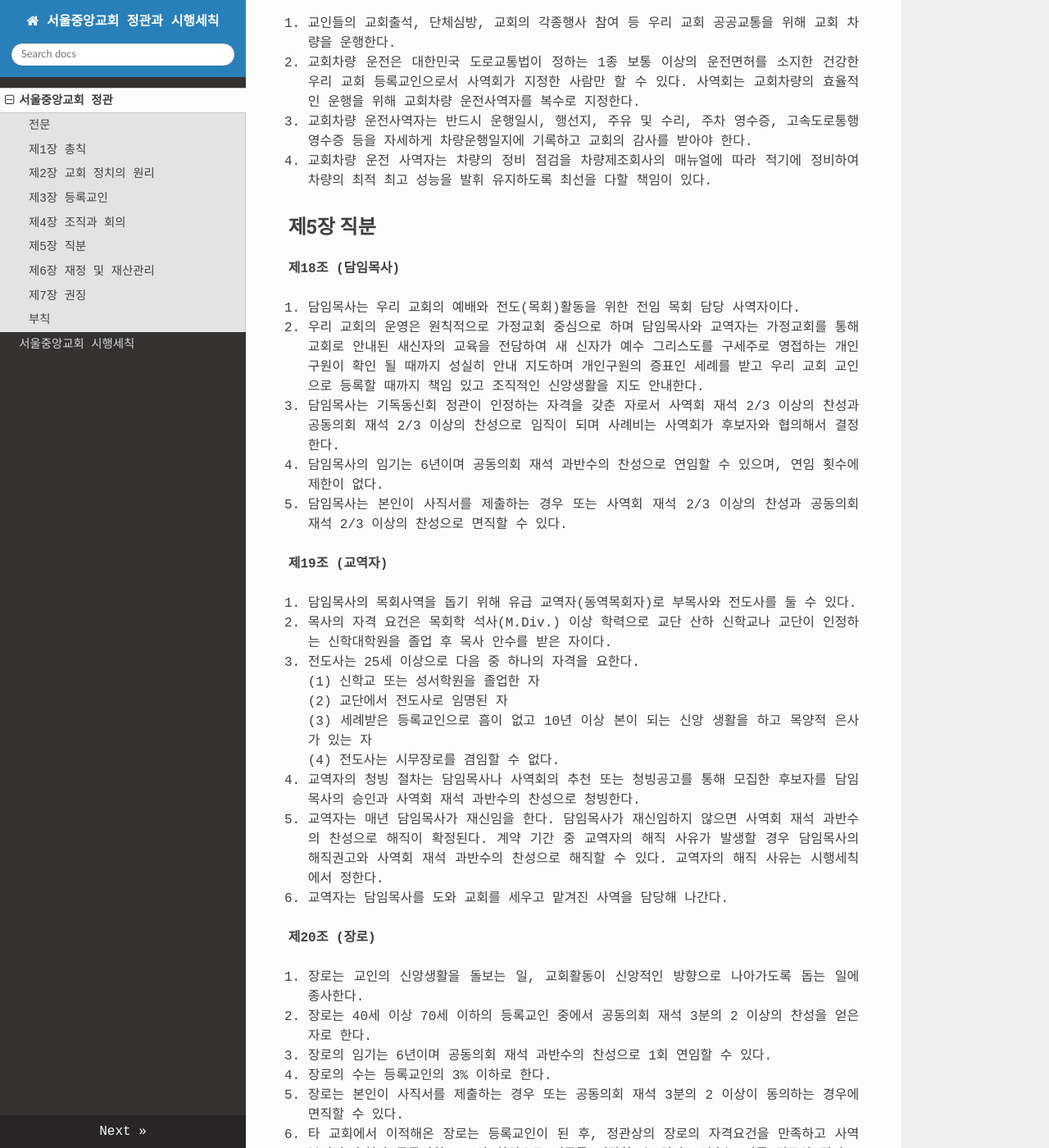
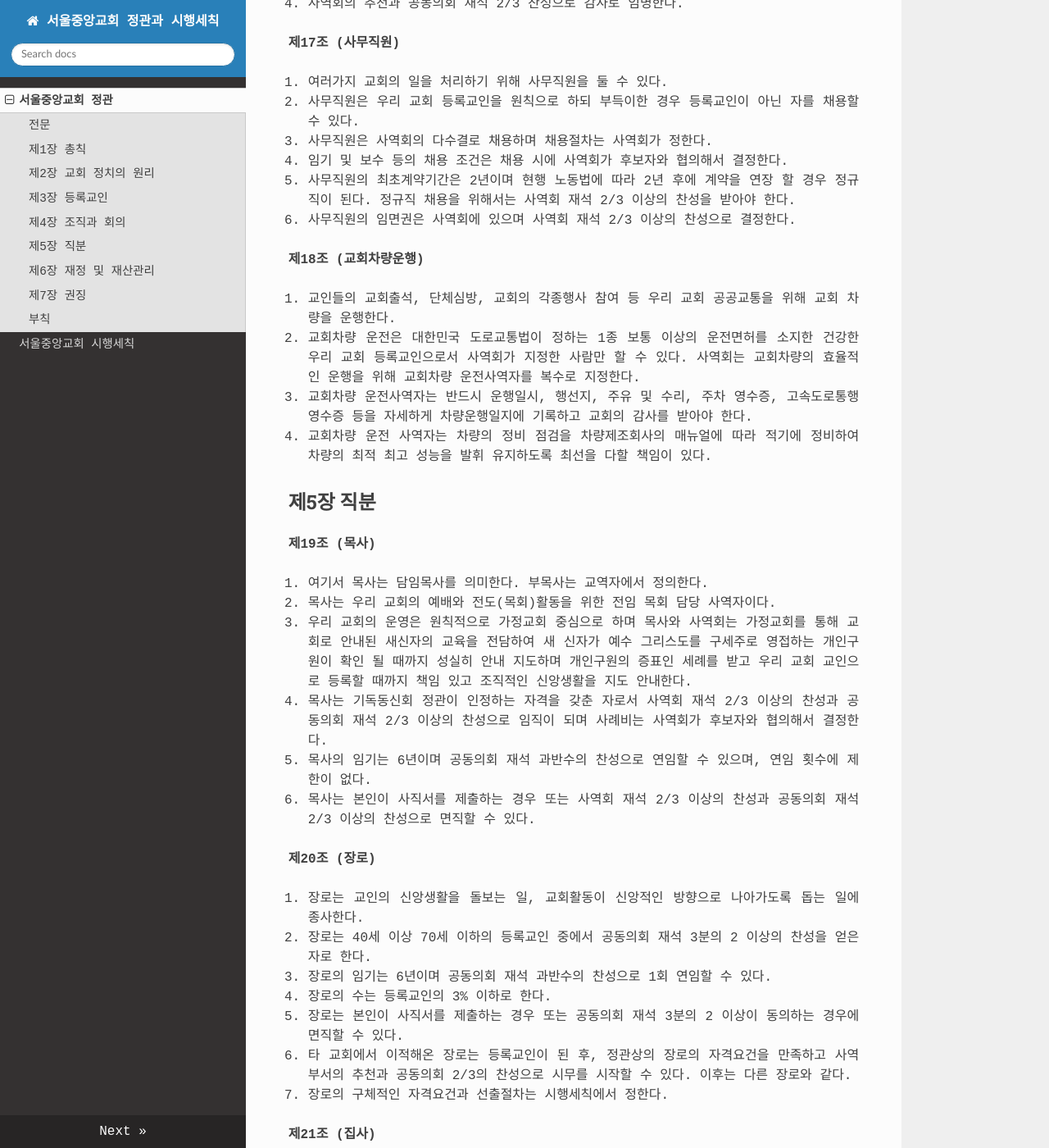
Before and after one commit to w0nse0k/seoul-bylaws, an MkDocs documentation site: the page built from docs/constitution.md, in a window 1280 px wide and 1400 px high, scrolled down 3830 px. Shown: the whole window at 82% size. Built offline with MkDocs 1.6.1, drawn with Linux system fonts in a browser that asks for light colours; nearby versions of some CDN libraries; some of the changed text lies outside the part shown.

Commit message:
브랜치 커밋

```diff
--- a/docs/constitution.md
+++ b/docs/constitution.md
@@ -1,6 +1,6 @@
 # 서울중앙교회 정관
 
-(정관 제4호, 2016.11.27 공동의회, 일부개정)
+(정관 제3호, 2014.11.16 공동의회, 전부개정)
 
 ## 전문
 
@@ -72,7 +72,7 @@
 1. 사역회는 우리 교회의 유일한 운영기관으로 여러 개의 사역부서를 둔다.
 2. 각 부서는 우리 교회 행정을 의결하고 집행하는 기본 단위로서 그 운영의 자율성이 최대한 보장된다.
 3. 사역회의 회원구성은 다음과 같다.
-   (1) 담임목사와 교역자(동역목회자)
+   (1) 담임목사와 부목사
    (2) 각 사역부서의 시무장로와 안수집사
 4. 사역회는 회원 2/3 이상의 참석이 있어야 의결이 가능하다.
 5. 사역회장은 담임목사이며, 담임목사 부재시에는 사역회의 대표 사역부장이 사역회장을 대행한다. 담임목사는 사역부장을 겸임할 수 없다.
@@ -90,14 +90,14 @@
     (5) 예산과 결산 심의
     (6) 교회 재산 관리
     (7) 공동의회가 위임한 사안 심의
-    (8) 교회정관과 시행세칙 제정 및 수정을 위한 심의 (위원회를 둘 수 있다)
+    (8) 교회정관과 시행세칙 제정 및 수정을 위한 심의
     (9) 새로운 사역에 대한 심의
-    (10) 교단 임원 선출을 위한 총대 결정. 총대 선발방법은 시행세칙에서 정한다.
+    (10) 교단 임원 선출을 위한 총대 결정
     (11) 각 사역부서에서 직분자(장로와 집사)의 후보 추천
     (12) 각 사역부서에서 사역부장의 선출과 해임
     (13) 직분자와 교인의 권징에 대한 심의
-    (14) 담임목사, 교역자의 선출과 해임 심의
-    (15) 교회 직원의 채용 및 해직
+    (14) 담임목사, 부목사의 선출과 해임 심의
+    (15) 교회 직원의 채용
     (16) 필요한 부서나 위원회의 구성과 해체
 
 **제14조 (가정교회)**
@@ -112,14 +112,27 @@
 6. 모든 교인들은 목장을 선택할 자유를 가진다.
 7. 목원은 목자를 존경하고 신뢰하며 목자는 목원을 진실하게 섬기고 합심하여 영혼을 구원하는 사역에 최선을 다해야 한다.
 
-**제15조 (감사)**
+**제15조 (교역자)**
+
+1. 담임목사의 목회사역을 돕기 위해 유급 교역자로 부목사와 전도사를 둘 수 있다.
+2. 부목사의 자격 요건은 목회학 석사(M.Div.) 이상 학력으로 교단 산하 신학교나 교단이 인정하는 신학대학원을 졸업 후 목사 안수를 받은
+   자이다.
+3. 전도사는 25세 이상으로 다음 중 하나의 자격을 요한다.
+   (1) 신학교 또는 성서학원을 졸업한 자
+   (2) 교단에서 전도사로 임명된 자
+   (3) 세례받은 등록교인으로 흠이 없고 10년 이상 본이 되는 신앙 생활을 하고 목양적 은사가 있는 자
+4. 교역자의 청빙 절차는 담임목사나 사역회의 추천과 사역회 재석 2/3의 찬성으로 한다.
+5. 교역자는 매년 사역회에서 재신임을 한다. 사역회 재석 과반수의 찬성으로 재신임되며, 사역회에서 재신임 안되면 해임된다.
+6. 전도사는 시무장로를 겸임할 수 없다.
+
+**제16조 (감사)**
 
 1. 교회의 재정 운영 감사를 위해 감사를 2명 선출해야 한다.
 2. 감사의 임기는 3년이다.
 3. 감사는 매년 1월 예결산 공동의회 때 감사보고서를 발표해야 한다.
 4. 사역회의 추천과 공동의회 재석 2/3 찬성으로 감사로 임명한다.
 
-**제16조 (사무직원)**
+**제17조 (사무직원)**
 
 1. 여러가지 교회의 일을 처리하기 위해 사무직원을 둘 수 있다.
 2. 사무직원은 우리 교회 등록교인을 원칙으로 하되 부득이한 경우 등록교인이 아닌 자를 채용할 수 있다.
@@ -127,10 +140,9 @@
 4. 임기 및 보수 등의 채용 조건은 채용 시에 사역회가 후보자와 협의해서 결정한다.
 5. 사무직원의 최초계약기간은 2년이며 현행 노동법에 따라 2년 후에 계약을 연장 할 경우 정규직이 된다. 정규직 채용을 위해서는 사역회 재석
    2/3 이상의 찬성을 받아야 한다.
-6. 사무직원의 임면권은 사역회에 있으며 사역회 재석 과반수의 찬성으로 결정한다.
-7. 사무직원의 정년 퇴직은 만 60세로 한다.
+6. 사무직원의 임면권은 사역회에 있으며 사역회 재석 2/3 이상의 찬성으로 결정한다.
 
-**제17조 (교회차량운행)**
+**제18조 (교회차량운행)**
 
 1. 교인들의 교회출석, 단체심방, 교회의 각종행사 참여 등 우리 교회 공공교통을 위해 교회 차량을 운행한다.
 2. 교회차량 운전은 대한민국 도로교통법이 정하는 1종 보통 이상의 운전면허를 소지한 건강한 우리 교회 등록교인으로서 사역회가 지정한 사람만 할
@@ -142,33 +154,17 @@
 
 ## 제5장 직분
 
-**제18조 (담임목사)**
+**제19조 (목사)**
 
-1. 담임목사는 우리 교회의 예배와 전도(목회)활동을 위한 전임 목회 담당 사역자이다.
-2. 우리 교회의 운영은 원칙적으로 가정교회 중심으로 하며 담임목사와 교역자는 가정교회를 통해 교회로 안내된 새신자의 교육을 전담하여 새 신자가
+1. 여기서 목사는 담임목사를 의미한다. 부목사는 교역자에서 정의한다.
+2. 목사는 우리 교회의 예배와 전도(목회)활동을 위한 전임 목회 담당 사역자이다.
+3. 우리 교회의 운영은 원칙적으로 가정교회 중심으로 하며 목사와 사역회는 가정교회를 통해 교회로 안내된 새신자의 교육을 전담하여 새 신자가
    예수 그리스도를 구세주로 영접하는 개인구원이 확인 될 때까지 성실히 안내 지도하며 개인구원의 증표인 세례를 받고 우리 교회 교인으로 등록할
    때까지 책임 있고 조직적인 신앙생활을 지도 안내한다.
-3. 담임목사는 기독동신회 정관이 인정하는 자격을 갖춘 자로서 사역회 재석 2/3 이상의 찬성과 공동의회 재석 2/3 이상의 찬성으로 임직이
-   되며 사례비는 사역회가 후보자와 협의해서 결정한다.
-4. 담임목사의 임기는 6년이며 공동의회 재석 과반수의 찬성으로 연임할 수 있으며, 연임 횟수에 제한이 없다.
-5. 담임목사는 본인이 사직서를 제출하는 경우 또는 사역회 재석 2/3 이상의 찬성과 공동의회 재석 2/3 이상의 찬성으로 면직할 수 있다.
-
-**제19조 (교역자)**
-
-1. 담임목사의 목회사역을 돕기 위해 유급 교역자(동역목회자)로 부목사와 전도사를 둘 수 있다.
-2. 목사의 자격 요건은 목회학 석사(M.Div.) 이상 학력으로 교단 산하 신학교나 교단이 인정하는 신학대학원을 졸업 후 목사 안수를 받은
-   자이다.
-3. 전도사는 25세 이상으로 다음 중 하나의 자격을 요한다.
-   (1) 신학교 또는 성서학원을 졸업한 자
-   (2) 교단에서 전도사로 임명된 자
-   (3) 세례받은 등록교인으로 흠이 없고 10년 이상 본이 되는 신앙 생활을 하고 목양적 은사가 있는 자
-   (4) 전도사는 시무장로를 겸임할 수 없다.
-4. 교역자의 청빙 절차는 담임목사나 사역회의 추천 또는 청빙공고를 통해 모집한 후보자를 담임목사의 승인과 사역회 재석 과반수의 찬성으로
-   청빙한다.
-5. 교역자는 매년 담임목사가 재신임을 한다. 담임목사가 재신임하지 않으면 사역회 재석 과반수의 찬성으로 해직이 확정된다. 계약 기간 중
-   교역자의 해직 사유가 발생할 경우 담임목사의 해직권고와 사역회 재석 과반수의 찬성으로 해직할 수 있다. 교역자의 해직 사유는 시행세칙에서
-   정한다.
-6. 교역자는 담임목사를 도와 교회를 세우고 맡겨진 사역을 담당해 나간다.
+4. 목사는 기독동신회 정관이 인정하는 자격을 갖춘 자로서 사역회 재석 2/3 이상의 찬성과 공동의회 재석 2/3 이상의 찬성으로 임직이 되며
+   사례비는 사역회가 후보자와 협의해서 결정한다.
+5. 목사의 임기는 6년이며 공동의회 재석 과반수의 찬성으로 연임할 수 있으며, 연임 횟수에 제한이 없다.
+6. 목사는 본인이 사직서를 제출하는 경우 또는 사역회 재석 2/3 이상의 찬성과 공동의회 재석 2/3 이상의 찬성으로 면직할 수 있다.
 
 **제20조 (장로)**
 
@@ -190,8 +186,8 @@
    제한이 없다.
 5. 집사의 수는 등록교인의 10% 이하로 한다.
 6. 집사는 본인이 사직서를 제출하는 경우 또는 공동의회 재석 3분의 2 이상이 동의하는 경우에 그 직을 면할 수 있다.
-7. 타 교회에서 이적해온 집사는 등록교인이 된 후, 정관상의 집사의 자격요건을 만족하고 사역부서의 추천과 공동의회 2/3 이상의 찬성으로
-   시무를 시작할 수 있다. 이후는 다른 집사와 같다.
+7. 타 교회에서 이적해온 집사는 등록교인이 된 후, 정관상의 집사의 자격요건을 만족하고 사역부서의 추천과 공동의회 2/3의 찬성으로 시무를
+   시작할 수 있다. 이후는 다른 집사와 같다.
 8. 집사의 구체적인 자격요건과 선출절차, 그리고 서리집사에 대한 것은 시행세칙에서 정한다.
 
 **제22조 (권사)**
--- a/docs/regulations.md
+++ b/docs/regulations.md
@@ -1,6 +1,6 @@
 # 서울중앙교회 시행세칙
 
-(시행세칙 제2호, 2016.11.27 공동의회, 일부개정)
+(시행세칙 제1호, 2014.11.16 공동의회, 제정)
 
 ## 제1장 등록교인
 
@@ -26,7 +26,7 @@
 
 2. 장로의 추천
    (1) 각 사역부서는 장로의 선출이 있는 해 10월 월례회까지 장로 후보를 추천한다.
-   (2) 사역회는 직분자후보선정위원회를 3인 이상의 위원으로 구성한다. 직분자후보선정위원회는 서류심사를 하고 최종후보를 선발한다.
+   (2) 행정사역부에서 후보의 서류를 검토하고 자격 심사를 한 후, 교회 정관상 결격사유가 없으면 최종후보로 선발한다.
    (3) 각 사역부서에서 추천된 후보가 최종후보가 되지 못해서 이의를 제기를 할 경우 사역회에서 소명절차를 거쳐서 사역회 재석 2/3의
    찬성이 있으면 최종후보가 될 수 있다.
 
@@ -64,12 +65,11 @@
 
 2. 집사의 추천
    (1) 각 사역부서는 매년 10월 월례회까지 집사 후보를 추천한다.
-   (2) 이후의 추천 절차는 장로의 추천 절차와 같다.
+   (2) 행정사역부에서 자격 심사를 한 후, 교회 정관상 결격사유가 없으면 최종후보로 선발한다.
+   (3) 각 사역부서에서 추천된 후보가 최종후보가 되지 못해서 이의를 제기를 할 경우 사역회에서 소명절차를 거쳐서 사역회 재석 2/3의
+   찬성이 있으면 최종후보가 될 수 있다.
 
-3. 집사 후보자가 제출해야 할 서류
-   (1) 주민등록등본
-   (2) 경찰청 발행 범죄기록부
-   (3) 교육기관 발행 졸업/학위 증명서
+3. 집사 후보자가 제출해야 할 서류는 장로 후보자가 제출해야 할 서류와 같다.
 
 4. 집사의 선출 방법은 장로의 선출 방법과 같다.
 
@@ -80,13 +80,12 @@
 6. 집사의 안식년
    (1) 집사는 임기를 마치면 본인이 원하면 1년간 안식년을 갖는다.
    (2) 연임해서 시무를 6년간 한 후에는 의무적으로 1년간 안식년을 갖는다.
+   (3) 재신임을 받지 못한 집사는 의무적으로 1년간 안식년을 갖는다.
 
 **제4조 (서리집사)**
 
 1. 안수집사의 요건을 만족하지 못하는 등록교인의 사역활동을 장려하기 위해 서리집사를 둘 수 있다.
-
 2. 담임목사의 추천과 사역회 과반수의 찬성으로 서리집사로 임명한다.
-
 3. 서리집사의 임기는 1년이다.
 
 **제5조 (권사)**
@@ -97,13 +96,4 @@
 2. 권사의 추천과 선출 방법
    (1) 사역회 과반수의 추천으로 후보가 되며, 공동의회에서 전체 후보자들을 대상으로 찬반투표를 해서 과반수의 찬성으로 권사가 된다.
 
-## 제3장 총대 선출
-
-**제6조 (교단 임원 선출을 위한 총대)**
-
-1. 사역회는 다음과 같은 기준으로 총대를 정한다.
-   (1) 직분자들을 우선적으로 총대로 선발한다. 직분자가 많을 경우 직분을 받은 순서대로 한다.
-   (2) 총대의 연임은 3기에 한한다. 중임은 제한 없다.
-   (3) 담임목사는 총대 연임제한이 없다.
-
 끝.
```
Also changed, not shown: other parts of docs/regulations.md (+3 -2 lines), docs/index.md (+2 -2 lines).
